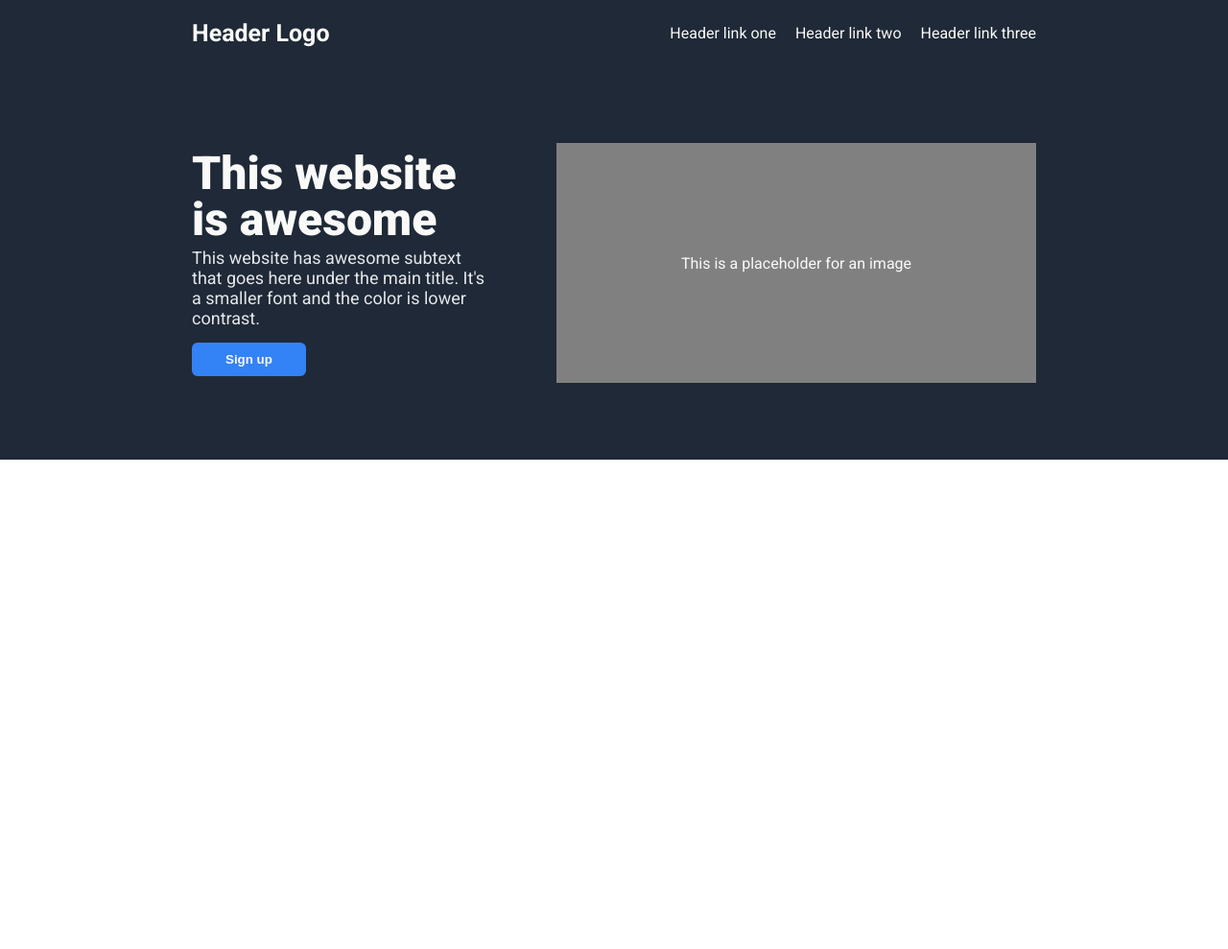
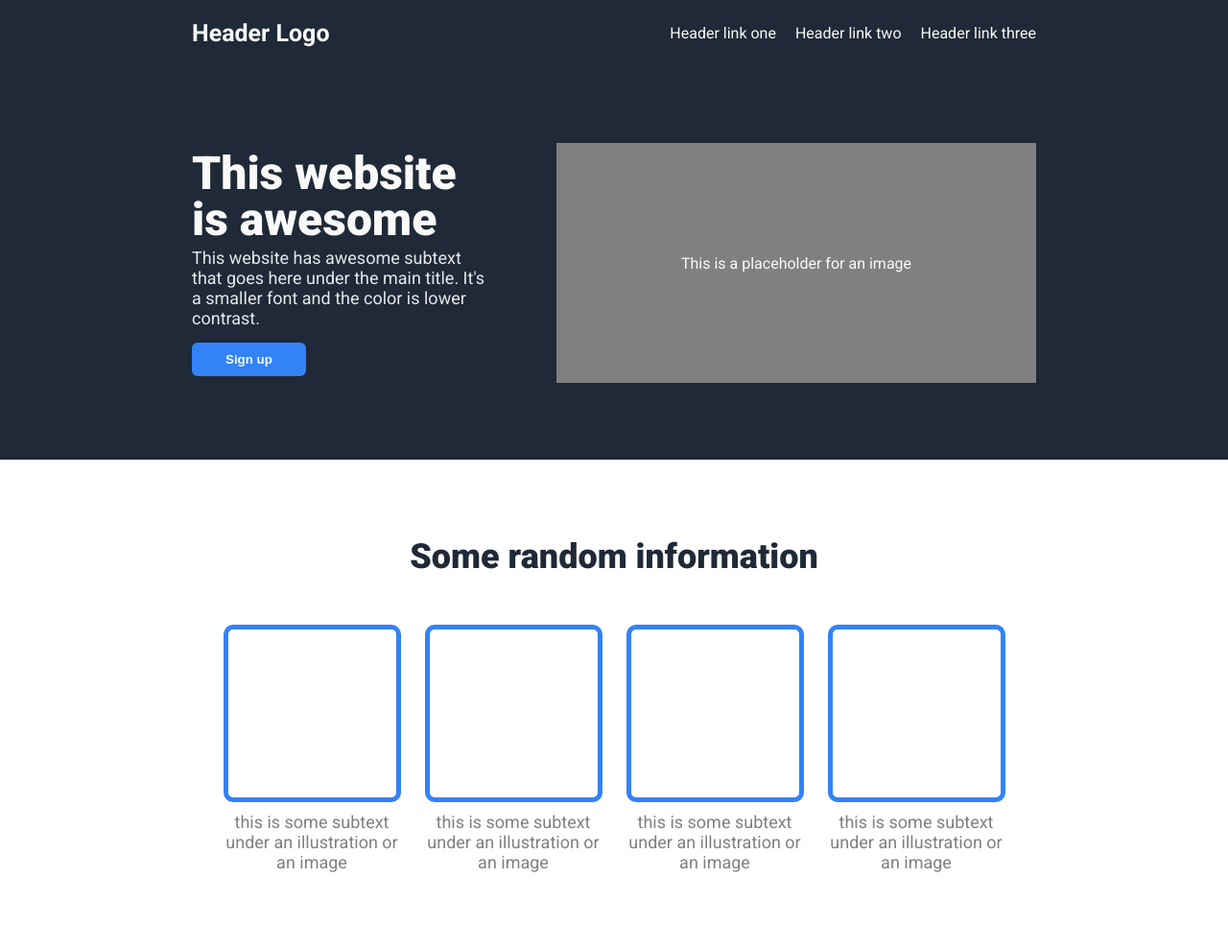
Before and after one commit to rvolkov8/project-landing-page, a plain HTML site: page index.html in a window 1280 px wide. Shown: the whole page at 96% size. Before the commit the page ends 800 px from the top, so only its background shows below. Drawn offline with Linux system fonts and the light colour scheme.

Commit message:
Create and style the info section

```diff
--- a/index.html
+++ b/index.html
@@ -34,5 +34,36 @@
             </div>
         </div>
     </div>
+    <div id="info">
+        <div id="info-title">
+            Some random information
+        </div>
+        <div id="options">
+            <div class="option">
+                <div class="illustration"></div>
+                <div class="illustration-description">
+                    this is some subtext under an illustration or an image
+                </div>
+            </div>
+            <div class="option">
+                <div class="illustration"></div>
+                <div class="illustration-description">
+                    this is some subtext under an illustration or an image
+                </div>
+            </div>
+            <div class="option">
+                <div class="illustration"></div>
+                <div class="illustration-description">
+                    this is some subtext under an illustration or an image
+                </div>
+            </div>
+            <div class="option">
+                <div class="illustration"></div>
+                <div class="illustration-description">
+                    this is some subtext under an illustration or an image
+                </div>
+            </div>
+        </div>
+    </div>
 </body>
 </html>
--- a/style.css
+++ b/style.css
@@ -82,3 +82,43 @@ a {
     justify-content: center;
     align-items: center;
 }
+
+#info {
+    display: flex;
+    flex-direction: column;
+    justify-content: center;
+    align-items: center;
+    gap: 50px;
+    padding: 80px 300px;
+}
+
+#info-title {
+    font-size: 36px;
+    font-weight: 900;
+    color: #1F2937;
+}
+
+#options {
+    display: flex;
+    gap: 25px;
+}
+
+.option {
+    display: flex;
+    flex-direction: column;
+    align-items: center;
+    text-align: center;
+    gap: 10px;
+}
+
+.illustration {
+    width: 175px;
+    height: 175px;
+    border: solid 5px #3382F6;
+    border-radius: 10px
+}
+
+.illustration-description {
+    font-size: 18px;
+    color: gray;
+}
```
